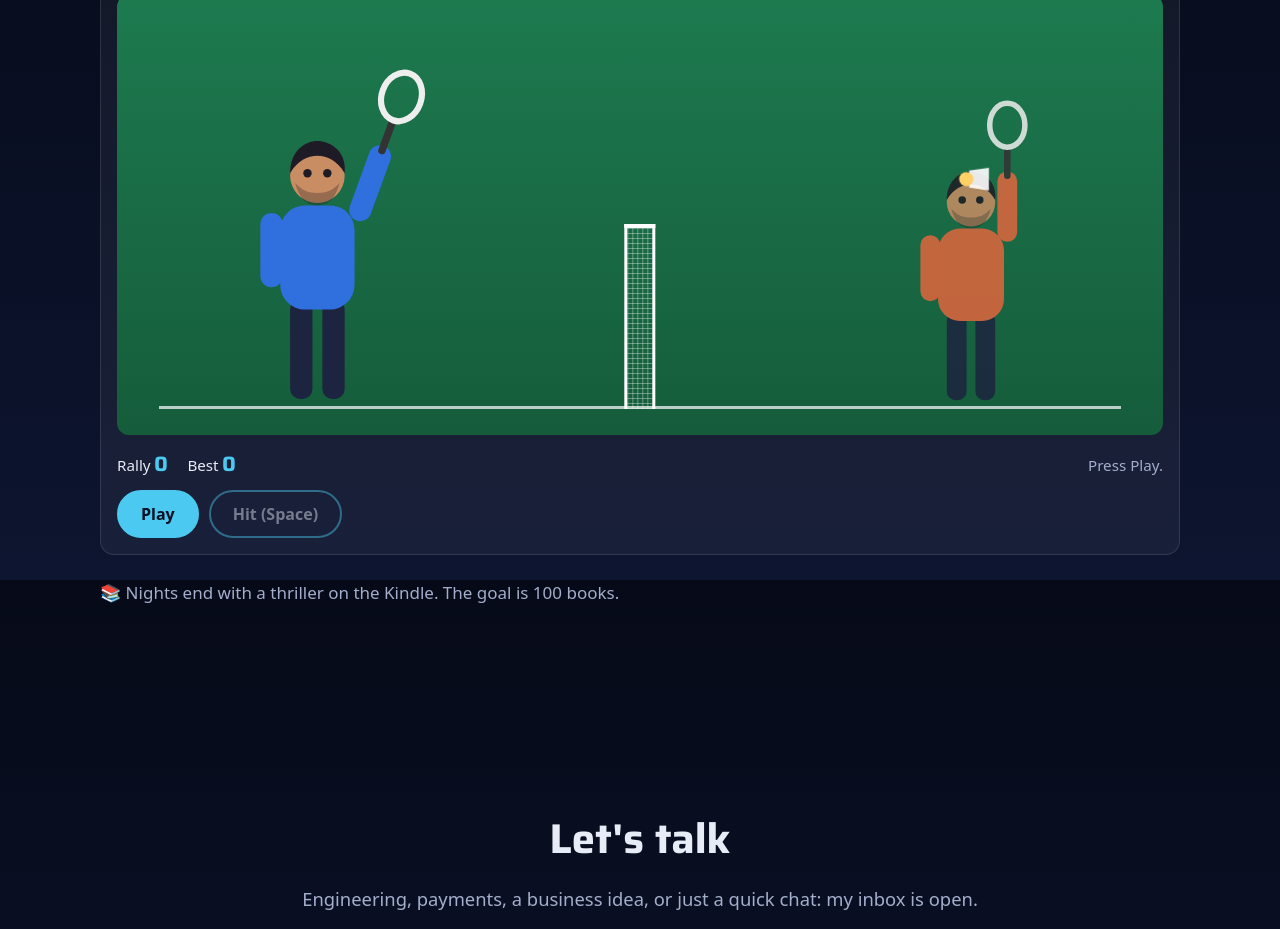
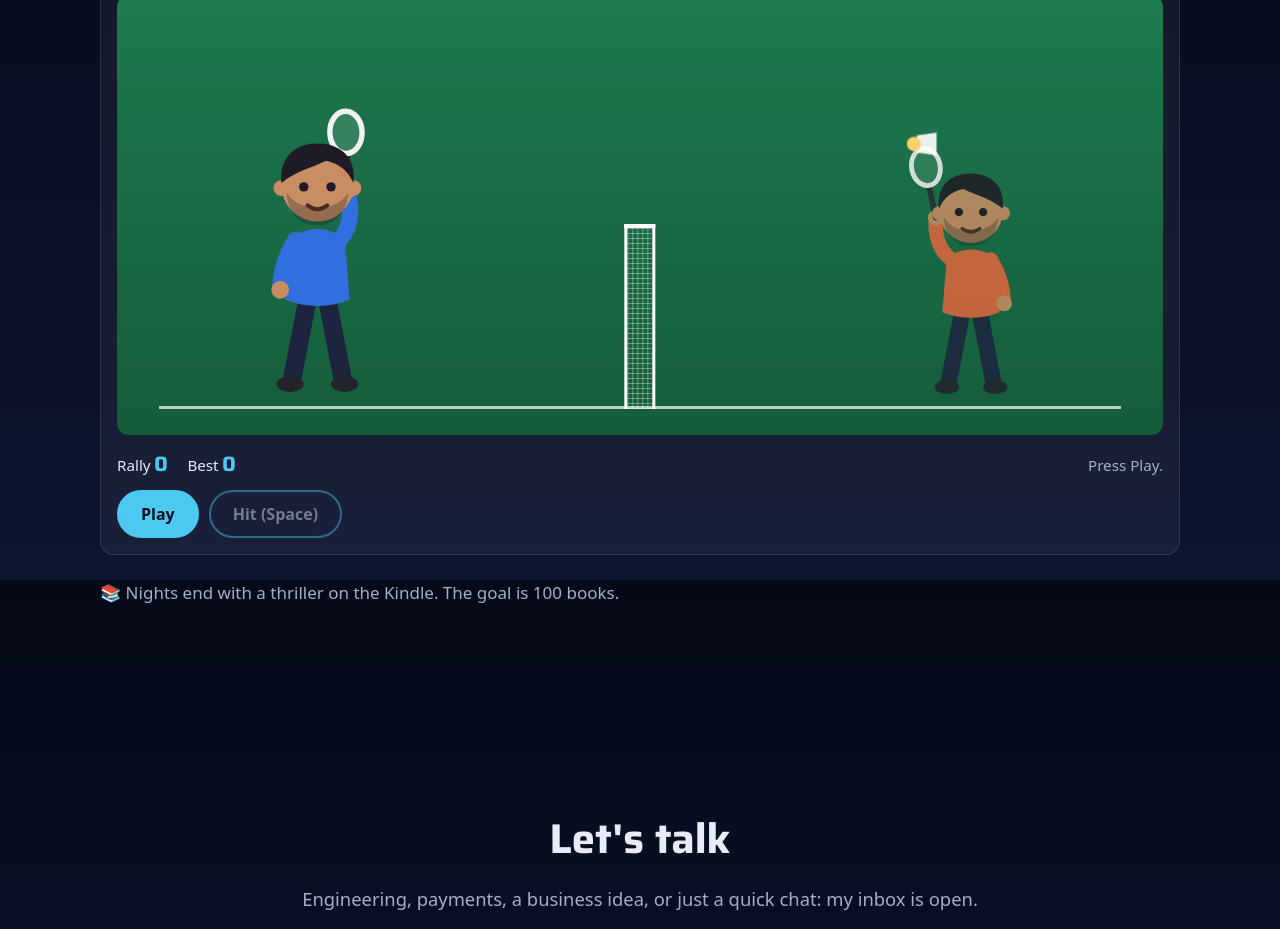
Before and after one commit to Binovizer/binovizer.github.io, a plain HTML site: page index.html in a window 1280 px wide. Shown: the part 5820-6749 px from the top of the page. Drawn offline with Linux system fonts and the light colour scheme; animation ran at ten frames a second.

Commit message:
Arcade: redraw game characters with proper proportions
New cartoon rig matching the hero character: bigger head with ears and
face, tapered torso, rounded stroke limbs with hands and shoes, real
poses per sport (racket smash, batting grip and helmet, bowling arm,
diving keeper, #7 back view). Opponent and bowler now face the player;
shuttle rests on the opponent's racket; kicker no longer cropped.

Co-Authored-By: Claude Opus 5.5 <noreply@anthropic.com>

```diff
--- a/css/site.css
+++ b/css/site.css
@@ -303,7 +303,11 @@ ul, ol { padding: 0; margin: 0; list-style: none; }
 .fig svg { width: 100%; height: 100%; overflow: visible; display: block; }
 .fig .kit { fill: var(--kit, #2f6fde); }
 .fig .legs { fill: var(--legs, #1d2440); }
-.fig .num { fill: var(--num, #fff); font: 700 15px var(--font-display); }
+.fig .limb-k { fill: none; stroke: var(--kit, #2f6fde); stroke-width: 6.5; stroke-linecap: round; }
+.fig .limb-l { fill: none; stroke: var(--legs, #1d2440); stroke-width: 7.4; stroke-linecap: round; }
+.fig .shoe { fill: var(--shoe, #23232b); }
+.fig.mirror svg { transform: scaleX(-1); }
+.fig .num { fill: var(--num, #fff); font: 700 14px var(--font-display); }
 .obj { position: absolute; left: 0; top: 0; will-change: transform; }
 .pop { position: absolute; z-index: 5; transform: translate(-50%, -50%); font: 700 1.2rem var(--font-display); color: #fff; text-shadow: 0 2px 8px rgba(0, 0, 0, .6);
   pointer-events: none; white-space: nowrap; animation: rise .9s var(--ease) forwards; }
@@ -322,9 +326,9 @@ ul, ol { padding: 0; margin: 0; list-style: none; }
 .stage-court .fig-me { left: 12%; }
 .stage-court .fig-opp { right: 12%; height: 55%; opacity: .85; --kit: #e0663e; }
 .shuttlecock { width: 34px; height: 24px; }
-.swing-arm { transform-origin: 46px 32px; transform: rotate(20deg); }
+.swing-arm { transform-origin: 39px 42px; transform: rotate(-12deg); }
 .swinging .swing-arm { animation: racket .3s var(--ease); }
-@keyframes racket { 40% { transform: rotate(-70deg); } }
+@keyframes racket { 45% { transform: rotate(75deg); } }
 
 /* cricket */
 .stage-pitch { background: linear-gradient(#2e8b57 0 30%, #3a9b62 30% 100%); }
@@ -338,9 +342,9 @@ ul, ol { padding: 0; margin: 0; list-style: none; }
 .stage-pitch .fig-opp { right: 8%; height: 58%; --kit: #f4f4f4; --legs: #f4f4f4; }
 .stage-pitch .fig-opp.runup { animation: runup .6s ease-in; }
 @keyframes runup { from { transform: translateX(30%); } }
-.bat { transform-origin: 46px 36px; transform: rotate(35deg); }
+.bat { transform-origin: 34px 54px; transform: rotate(140deg); }
 .swinging .bat { animation: bat .35s var(--ease); }
-@keyframes bat { 40% { transform: rotate(-110deg); } }
+@keyframes bat { 45% { transform: rotate(-65deg); } }
 .cricket-ball { width: 16px; height: 16px; border-radius: 50%; background: radial-gradient(circle at 35% 35%, #ff6b6b, #b3121f); opacity: 0; }
 .overs { position: absolute; top: 8px; right: 10px; display: flex; gap: 4px; }
 .overs span { min-width: 26px; height: 26px; padding: 0 4px; border-radius: 13px; display: grid; place-items: center; background: rgba(0, 0, 0, .45); color: #fff; font: 700 .85rem var(--font-display); }
@@ -358,7 +362,7 @@ ul, ol { padding: 0; margin: 0; list-style: none; }
 .keeper.dive-1 { transform: translateX(-50%) translateY(-14%); }
 .keeper.dive-2 { transform: translateX(60%) translateY(10%) rotate(65deg); }
 .spot { position: absolute; left: 50%; top: 84%; width: 10px; height: 6px; border-radius: 50%; background: #fff; transform: translate(-50%, -50%); }
-.stage-field .fig-me { left: 36%; bottom: -4%; height: 44%; --kit: #f4f4f4; --legs: #c98d63; --num: #c9a227; }
+.stage-field .fig-me { left: 37%; bottom: 3%; height: 40%; --kit: #f4f4f4; --legs: #c98d63; --num: #c9a227; }
 .stage-field .fig-me.jump { animation: siujump .9s var(--ease); }
 @keyframes siujump { 35% { transform: translateY(-28%) rotate(-6deg); } 60% { transform: translateY(0) scale(1.05, .95); } }
 .football { width: 22px; height: 22px; border-radius: 50%; background: radial-gradient(circle at 50% 50%, #222 0 22%, #fff 24%); box-shadow: 0 2px 4px rgba(0,0,0,.4);
--- a/index.html
+++ b/index.html
@@ -309,7 +309,7 @@
           <div class="stage stage-court" aria-hidden="true">
             <div class="net-post"></div>
             <div class="fig fig-me" data-fig="me-racket"></div>
-            <div class="fig fig-opp" data-fig="opp"></div>
+            <div class="fig fig-opp mirror" data-fig="opp"></div>
             <div class="obj shuttlecock"><svg viewBox="0 0 24 16"><path d="M8 2l14-2v16L8 14z" fill="#fff" opacity=".9"/><circle cx="6" cy="8" r="5" fill="#ffd166"/></svg></div>
           </div>
           <div class="hud"><span>Rally <b class="score">0</b></span><span>Best <b class="best">0</b></span><span class="msg" aria-live="polite">Press Play.</span></div>
@@ -326,7 +326,7 @@
             <div class="crease"></div>
             <div class="stumps"><i></i><i></i><i></i></div>
             <div class="fig fig-me" data-fig="me-bat"></div>
-            <div class="fig fig-opp" data-fig="bowler"></div>
+            <div class="fig fig-opp mirror" data-fig="bowler"></div>
             <div class="obj ball cricket-ball"></div>
             <div class="overs"></div>
           </div>
--- a/js/site.js
+++ b/js/site.js
@@ -246,26 +246,40 @@
     var arcade = $('arcade');
     if (!arcade) return;
 
-    // Figures share one 60x110 rig; each game adds props.
-    var F = {
-      head: '<circle class="skin" cx="30" cy="16" r="11"/><path class="hair" d="M19 15c0-9 6-13 11-13s12 4 11 13c-3-5-7-7-11-7s-8 2-11 7z"/><path class="beard" d="M21 19c2 7 5 9 9 9s7-2 9-9c-3 3-5 4-9 4s-6-1-9-4z"/><circle cx="26" cy="15" r="1.7" fill="#1f1b26"/><circle cx="34" cy="15" r="1.7" fill="#1f1b26"/>',
-      back: '<circle class="skin" cx="30" cy="16" r="11"/><path class="hair" d="M19 16c0-10 6-14 11-14s11 4 11 14c0 4-2 7-4 8H23c-2-1-4-4-4-8z"/>',
-      legs: '<rect class="legs" x="19" y="66" width="9" height="40" rx="4"/><rect class="legs" x="32" y="66" width="9" height="40" rx="4"/>',
-      body: '<rect class="kit" x="15" y="28" width="30" height="42" rx="10"/>',
-      armL: '<rect class="kit" x="7" y="31" width="9" height="30" rx="4.5"/>',
-      armR: '<rect class="kit" x="44" y="31" width="9" height="30" rx="4.5"/>',
-      armUp: '<rect class="kit" x="42" y="2" width="9" height="32" rx="4.5"/>',
-      racket: '<line x1="46.5" y1="4" x2="46.5" y2="-8" stroke="#333" stroke-width="3" stroke-linecap="round"/><ellipse cx="46.5" cy="-19" rx="8" ry="10" fill="none" stroke="#eee" stroke-width="2.5"/>'
-    };
+    // Figures share one 60x110 cartoon rig (big head like the hero character, tapered torso,
+    // rounded limbs drawn as strokes). Shoulders sit at (21,42) and (39,42), hips at (26,66) and (34,66).
+    function arm(sx, sy, cx, cy, hx, hy) { // shoulder, elbow control point, hand
+      return '<path class="limb-k" d="M' + sx + ' ' + sy + 'Q' + cx + ' ' + cy + ' ' + hx + ' ' + hy + '"/><circle class="skin" cx="' + hx + '" cy="' + hy + '" r="3.6"/>';
+    }
+    function legs(lx, rx) { // foot x positions; feet at y=98
+      return '<path class="limb-l" d="M26 66L' + lx + ' 97"/><path class="limb-l" d="M34 66L' + rx + ' 97"/>' +
+        '<ellipse class="shoe" cx="' + (lx - 1) + '" cy="100" rx="5.5" ry="3.2"/><ellipse class="shoe" cx="' + (rx + 1) + '" cy="100" rx="5.5" ry="3.2"/>';
+    }
+    var TORSO = '<path class="kit" d="M19 41q11-7 22 0l2 25q-13 5-26 0z"/>';
+    var FACE = '<circle class="skin" cx="15.5" cy="21" r="3.2"/><circle class="skin" cx="44.5" cy="21" r="3.2"/><circle class="skin" cx="30" cy="20" r="14.5"/>' +
+      '<path class="beard" d="M17.5 23c1 9 6 13 12.5 13s11.5-4 12.5-13c-3 4-7 6-12.5 6s-9.5-2-12.5-6z"/>' +
+      '<path class="hair" d="M15.5 19c-1-11 6-16 14.5-16s16 5 14.5 16c-2-5-6-8-11-9-6 3-12 4-18 9z"/>' +
+      '<circle cx="24.5" cy="20.5" r="1.9" fill="#1f1b26"/><circle cx="35.5" cy="20.5" r="1.9" fill="#1f1b26"/>' +
+      '<path d="M26 28q4 3 8 0" fill="none" stroke="#4a2c22" stroke-width="1.6" stroke-linecap="round"/>';
+    var BACK = '<circle class="skin" cx="15.5" cy="21" r="3.2"/><circle class="skin" cx="44.5" cy="21" r="3.2"/><circle class="skin" cx="30" cy="20" r="14.5"/>' +
+      '<path class="hair" d="M15.5 21c-1-12 6-18 14.5-18s15.5 6 14.5 18c-1 6-4 10-7 12H22.5c-3-2-6-6-7-12z"/>';
+    var RACKET = '<path d="M46 23L49 9" stroke="#2b2b33" stroke-width="2.6" stroke-linecap="round"/>' +
+      '<ellipse cx="50.5" cy="0" rx="6.5" ry="8.5" transform="rotate(10 50.5 0)" fill="rgba(255,255,255,.12)" stroke="#f2f2f2" stroke-width="2.2"/>';
     var FIGS = {
-      'me-racket': F.legs + F.body + F.armL + '<g class="swing-arm">' + F.armUp + F.racket + '</g>' + F.head,
-      'opp': F.legs + F.body + F.armL + F.armUp + F.racket + F.head,
-      'me-bat': F.legs + F.body + F.armL + F.armR + F.head + '<g class="bat"><rect x="43" y="34" width="7" height="48" rx="2" fill="#c8955a"/><rect x="44" y="27" width="5" height="9" fill="#333"/></g>',
-      'bowler': F.legs + F.body + F.armL + F.armUp + F.head,
-      'keeper': F.legs + F.body + '<rect class="kit" x="-8" y="30" width="24" height="9" rx="4.5"/><rect class="kit" x="44" y="30" width="24" height="9" rx="4.5"/><circle cx="-8" cy="34.5" r="5" fill="#fff"/><circle cx="68" cy="34.5" r="5" fill="#fff"/>' + F.head,
-      'me-kit': F.legs + '<rect x="19" y="94" width="9" height="12" rx="3" fill="#fff"/><rect x="32" y="94" width="9" height="12" rx="3" fill="#fff"/>' + F.body +
-        '<rect class="kit" x="16" y="62" width="28" height="14" rx="4"/>' + F.armL + F.armR + '<text class="num" x="30" y="56" text-anchor="middle">7</text>' + F.back,
-      'me-couch': F.body + F.armL + F.armR + F.back
+      'me-racket': legs(20, 40) + TORSO + arm(21, 42, 15, 52, 15, 62) +
+        '<g class="swing-arm">' + arm(39, 42, 47, 36, 46, 23) + RACKET + '</g>' + FACE,
+      'opp': legs(20, 40) + TORSO + arm(21, 42, 15, 52, 15, 62) + arm(39, 42, 47, 36, 46, 23) + RACKET + FACE,
+      'me-bat': legs(22, 38) + TORSO +
+        '<g class="bat"><rect x="32.5" y="52" width="3.4" height="9" rx="1.2" fill="#2b2b33"/><rect x="31" y="60" width="6.4" height="30" rx="2.4" fill="#d9a45f"/></g>' +
+        arm(21, 42, 25, 55, 33, 53) + arm(39, 42, 42, 50, 35.5, 54) +
+        FACE + '<path d="M15 18c0-11 7-16 15-16s15 5 15 16z" fill="#1d3f8f"/><path d="M15 18h31" stroke="#1d3f8f" stroke-width="3" stroke-linecap="round"/>',
+      'bowler': legs(18, 42) + TORSO + arm(21, 42, 13, 46, 9, 52) + arm(39, 42, 44, 30, 43, 14) + FACE,
+      'keeper': legs(17, 43) + TORSO + arm(21, 42, 10, 40, 5, 29) + arm(39, 42, 50, 40, 55, 29) +
+        '<circle cx="5" cy="29" r="4.8" fill="#fff"/><circle cx="55" cy="29" r="4.8" fill="#fff"/>' + FACE,
+      'me-kit': legs(22, 38) + '<path d="M23 86L22.5 95M37 86L37.5 95" stroke="#fff" stroke-width="7.4" stroke-linecap="round"/>' +
+        TORSO + '<path class="kit" d="M18 62h24l1 12h-10l-3-4-3 4H17z"/>' + arm(21, 42, 15, 53, 14, 63) + arm(39, 42, 45, 53, 46, 63) +
+        '<text class="num" x="30" y="61" text-anchor="middle">7</text>' + BACK,
+      'me-couch': TORSO + arm(21, 42, 20, 54, 26, 60) + arm(39, 42, 40, 54, 34, 60) + BACK
     };
     arcade.querySelectorAll('[data-fig]').forEach(function (el) {
       el.innerHTML = '<svg viewBox="0 0 60 110">' + FIGS[el.dataset.fig] + '</svg>';
@@ -350,17 +364,17 @@
       var g = Game('badminton'), sh = g.stage.querySelector('.shuttlecock');
       var dir, t0, T, p = 0;
       g.stage.dataset.tap = '';
-      g.reset = function () { place(g.stage, sh, 82, 42); };
+      g.reset = function () { place(g.stage, sh, 77, 34); };
       g.start = function () {
         T = 1500; dir = 'in'; t0 = performance.now();
         g.loop(function (now) {
           var dur = dir === 'in' ? T : 450;
           p = (now - t0) / dur;
           if (dir === 'in') {
-            place(g.stage, sh, 82 - 64 * p, 42 - 30 * Math.sin(Math.PI * Math.min(p, 1)) + Math.max(0, p - 1) * 160);
+            place(g.stage, sh, 77 - 55 * p, 34 - 24 * Math.sin(Math.PI * Math.min(p, 1)) + Math.max(0, p - 1) * 170);
             if (p > 1.15) { pop(g.stage, 'Missed!', 20, 60, 'bad'); g.finish('Rally'); }
           } else {
-            place(g.stage, sh, 18 + 64 * p, 42 - 34 * Math.sin(Math.PI * Math.min(p, 1)));
+            place(g.stage, sh, 22 + 55 * p, 30 - 26 * Math.sin(Math.PI * Math.min(p, 1)) + 4 * p);
             if (p >= 1) { dir = 'in'; t0 = now; T = Math.max(560, T * 0.92); }
           }
         });
```
Also changed, not shown: 1 other file.
